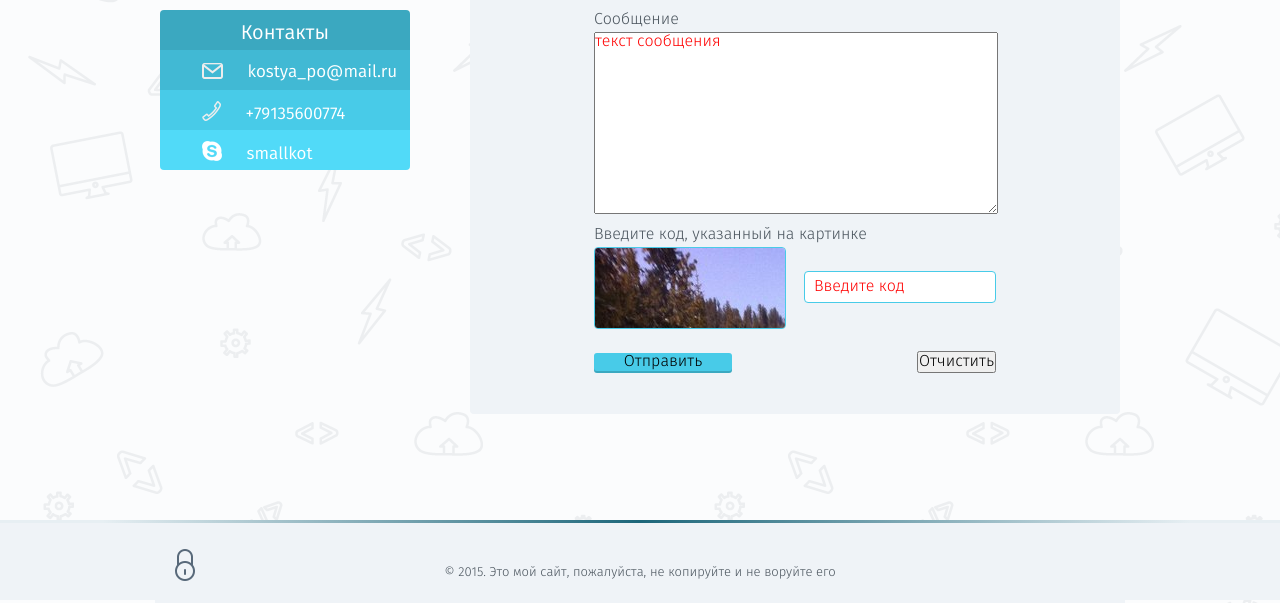
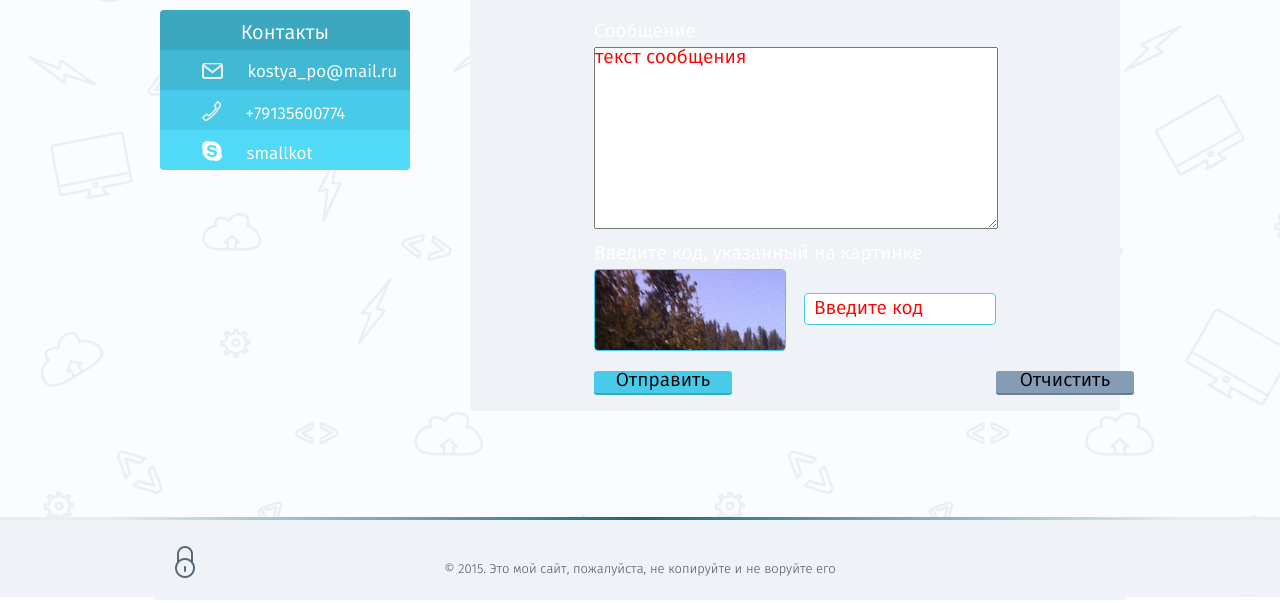
Before and after one commit to smallkot/first_site_dz1_loftschool, a website: page app/my_contacts.html in a window 1280 px wide. Shown: the part 398-1001 px from the top of the page. Drawn offline with nearby package versions, Linux system fonts and the light colour scheme.

Commit message:
fix contact me

```diff
--- a/app/css/my_contacts.css
+++ b/app/css/my_contacts.css
@@ -22,6 +22,9 @@
 .user-form{
 	width: 402px;
 	margin: 0 auto;
+	font-family: 'fira_sansbook';
+	font-size: 19px;
+	color: #fff;
 }
 
 .div-user-name{
@@ -98,7 +101,14 @@ input::-moz-placeholder, textarea::-moz-placeholder {
     color: red;
 }
 
+.wrap-submit-button{
+	position: relative;
+}
+
 .button_submit{
+	top:0px;
+	position: absolute;
+
 	border-radius: 3px;
 	border-style: none;
 
@@ -108,6 +118,40 @@ input::-moz-placeholder, textarea::-moz-placeholder {
 	box-sizing: border-box;
 }
 
+.button_submit:hover{
+	top:2px;
+	box-shadow: 0 0px 0 #3ba8c0;
+}
+
+.button_submit:active{
+	top:4px;
+	box-shadow: 0 -2px 0 #3ba8c0;
+}
+
+.button_reset{
+	top:0px;
+	/*bottom: 0px;*/
+	position: absolute;
+
+	border-radius: 3px;
+	border-style: none;
+
+	background-color: #849db5;
+	box-shadow: 0 2px 0 #687b8f;
+	min-width: 138px;
+	box-sizing: border-box;
+}
+
+.button_reset:hover{
+	top:2px;
+	box-shadow: 0 0px 0 #687b8f;
+}
+
+.button_reset:active{
+	top:4px;
+	box-shadow: 0 -2px 0 #687b8f;
+}
+
 .form-elemnt{
 
 }
```
